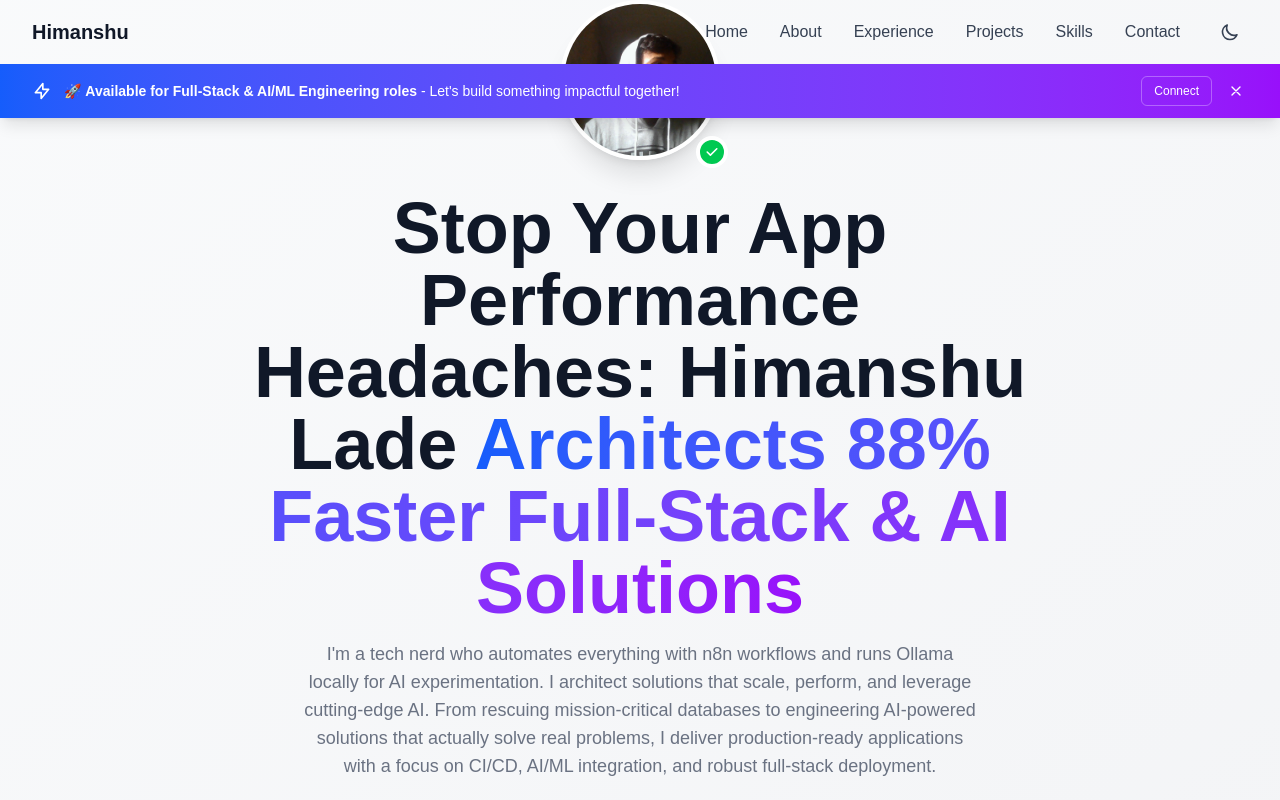
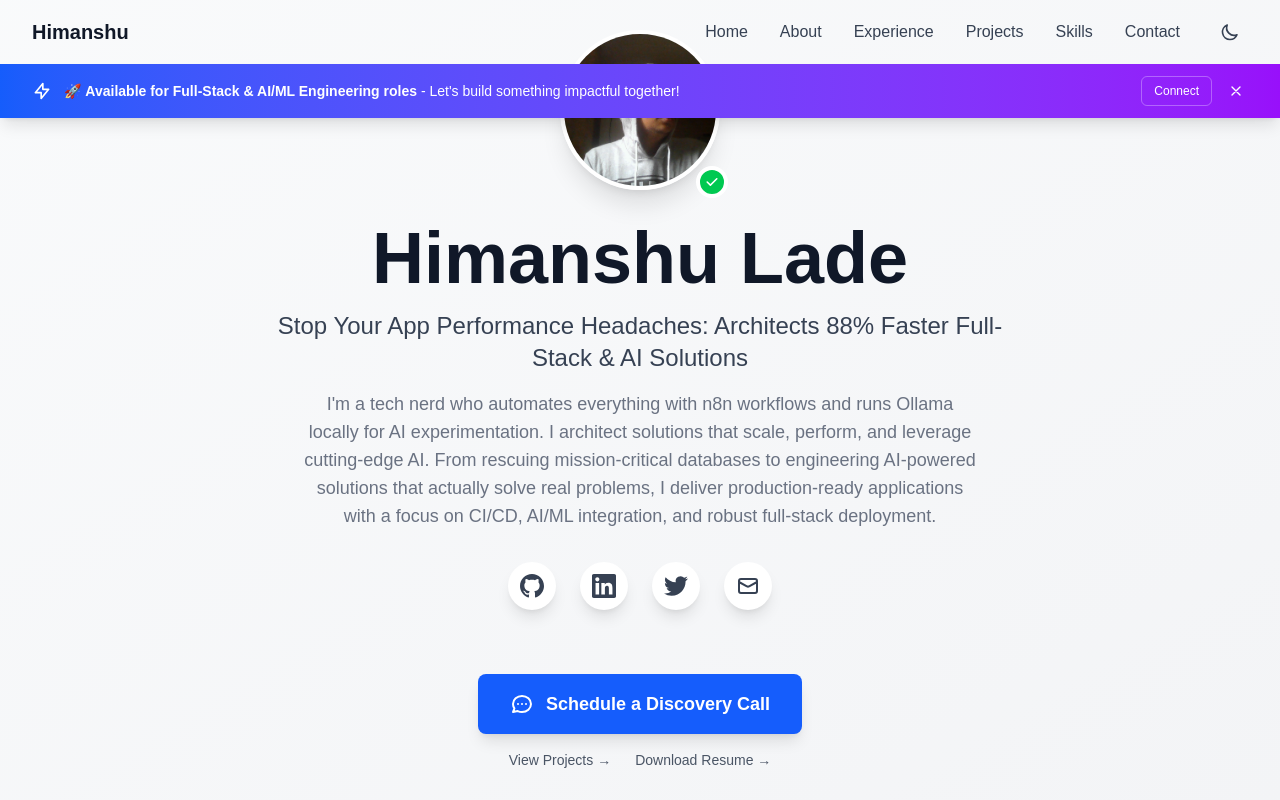
Before and after one commit to Sharv619/Sharv619, a Next.js app: page / in a window 1280 px wide. Shown: the top 800 px of the page. Built offline with nearby package versions, Linux system fonts and the light colour scheme.

Commit message:
Simplify hero header to show name and tagline paragraph

```diff
--- a/src/components/Hero.tsx
+++ b/src/components/Hero.tsx
@@ -50,11 +50,11 @@ export default function Hero() {
 
           <div className="space-y-4">
             <h1 className="text-4xl sm:text-6xl lg:text-7xl font-bold text-gray-900 dark:text-white">
-              Stop Your App Performance Headaches: {personalInfo.name}{" "}
-              <span className="bg-gradient-to-r from-blue-600 to-purple-600 bg-clip-text text-transparent">
-                Architects 88% Faster Full-Stack & AI Solutions
-              </span>
+              {personalInfo.name}
             </h1>
+            <p className="text-xl sm:text-2xl text-gray-700 dark:text-gray-300 max-w-3xl mx-auto font-medium">
+              Stop Your App Performance Headaches: Architects 88% Faster Full-Stack & AI Solutions
+            </p>
             <p className="text-lg text-gray-500 dark:text-gray-400 max-w-2xl mx-auto">
               {personalInfo.bio}
             </p>
```
